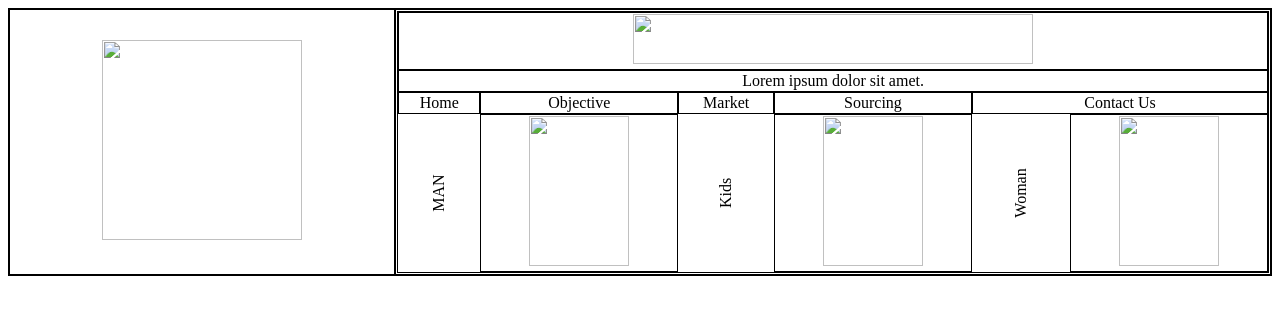
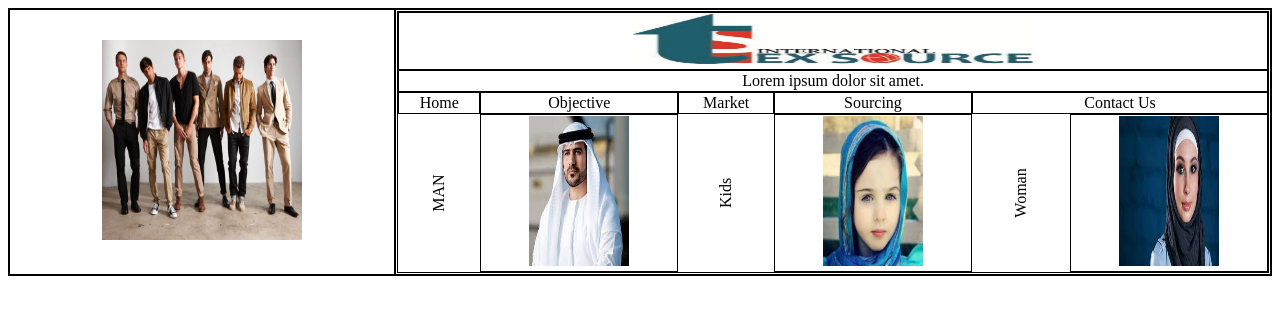
Before and after one commit to Maruf-41/class_basic_1, a plain HTML site: page index.html in a window 1280 px wide. Drawn offline with Linux system fonts and the light colour scheme; the site is published under a folder, as on GitHub Pages, so addresses that start at the root find nothing.

Commit message:
imagelink update

```diff
--- a/index.html
+++ b/index.html
@@ -10,13 +10,13 @@
     <table>
         <tr>
             <td>
-                <img src="/images/man_group.jpg" width="200" height="200">
+                <img src="images/man_group.jpg" width="200" height="200">
             </td>
             <td>
                 <table>
                     <tr>
                         <td colspan="6">
-                        <img src="/images/Logo1.jpg" width="400" height="50">
+                        <img src="images/Logo1.jpg" width="400" height="50">
                         </td>
                     </tr>
                     <tr>
@@ -36,13 +36,13 @@
                     <tr>
                         <td class="vertical-text">MAN</td>
                         <td>
-                            <img src="/images/top_photo2.jpg" width="100" height="150">
+                            <img src="images/top_photo2.jpg" width="100" height="150">
                         </td>
                         <td class="vertical-text">Kids</td>
-                        <td><img src="/images/kids_face.jpg" width="100" height="150">
+                        <td><img src="images/kids_face.jpg" width="100" height="150">
                         </td>
                         <td class="vertical-text">Woman</td>
-                        <td><img src="/images/woman_face.jpg" width="100" height="150">
+                        <td><img src="images/woman_face.jpg" width="100" height="150">
                         </td>
                     </tr>
                 </table>
```
